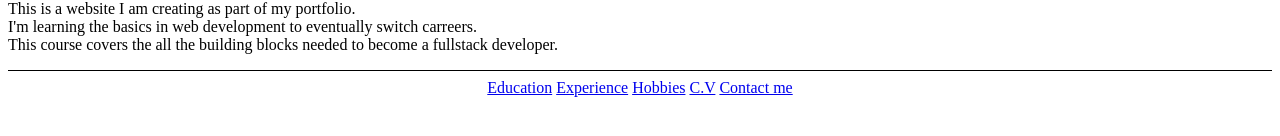
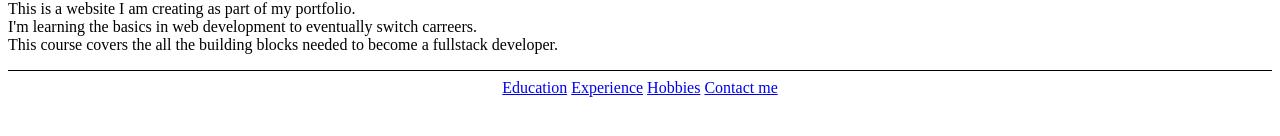
Before and after one commit to maz3tron1c/cv, a plain HTML site: page index.html in a window 1280 px wide. Shown: the part 140-276 px from the top of the page. Drawn offline with Linux system fonts and the light colour scheme.

Commit message:
Update index.html

```diff
--- a/index.html
+++ b/index.html
@@ -22,7 +22,6 @@
     <a href=Education.html>Education</a>
     <a href=Experience.html>Experience</a>
     <a href=Hobbies.html>Hobbies</a>
-    <a href="CV.html">C.V</a>
     <a href=Contact_me.html>Contact me</a>
   </center>
 </body>
```
